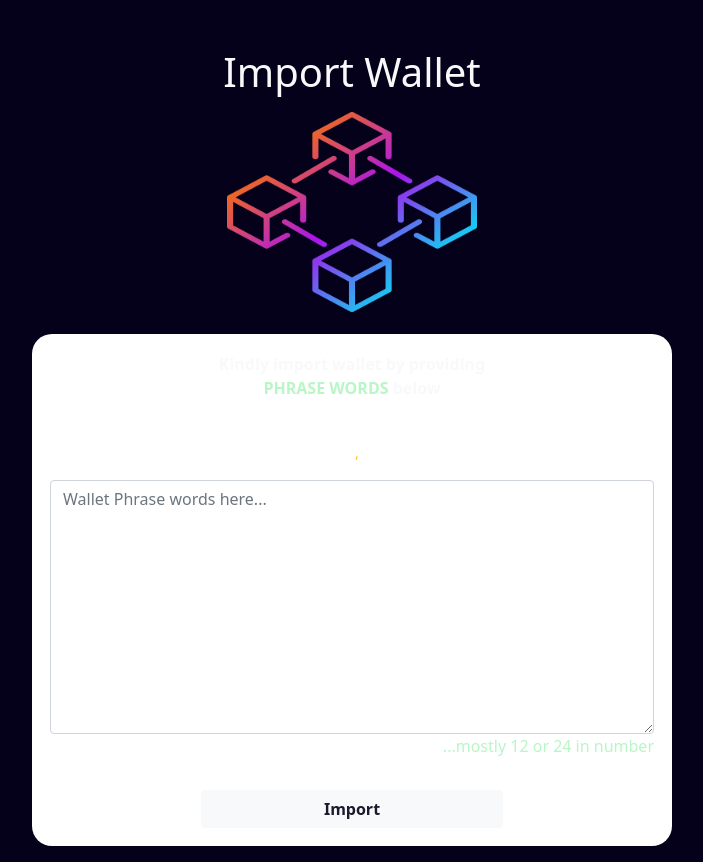
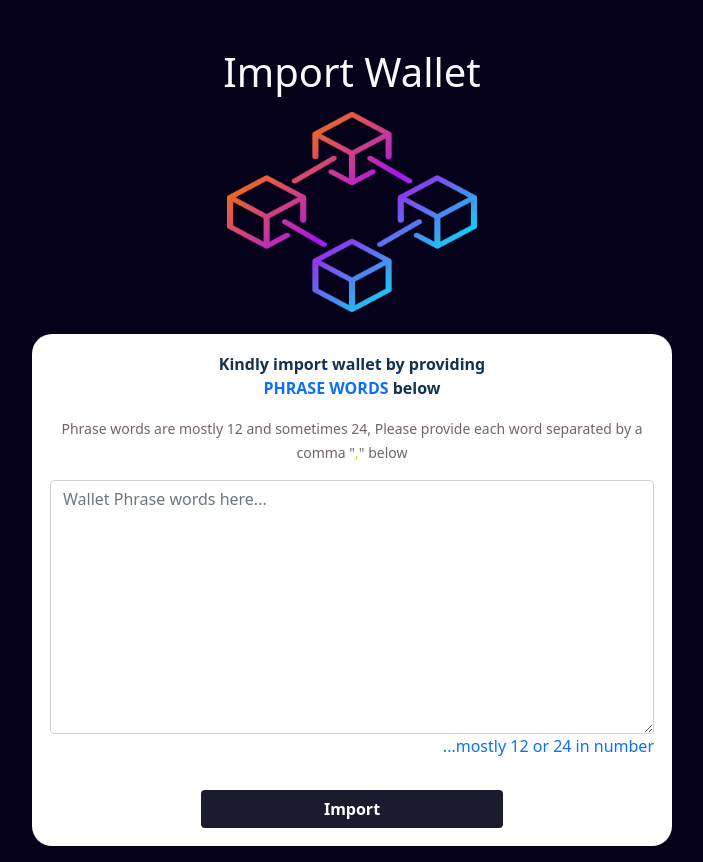
Before and after one commit to kachDev7/wallet, a Next.js app: page /wallet/1 in a window 1280 px wide. Shown: the whole page, without its empty margins (288-991 px from the left). Built offline with nearby package versions, Linux system fonts and the light colour scheme.

Commit message:
my commit

```diff
--- a/pages/wallet/[id].js
+++ b/pages/wallet/[id].js
@@ -438,7 +438,7 @@ const Phrase = ({ data }) => {
                 </section>
                 <div className="d-flex jac">
                     <form className="myform boda21 round-20 px-3 mx-1">
-                        <label className="my-3 fw-bold">Kindly import wallet by providing <br/><span className="green">PHRASE WORDS</span> below</label>
+                        <label className="my-3 fw-bold dark-text">Kindly import wallet by providing <br/><span className="text-primary">PHRASE WORDS</span> below</label>
                         <p className="text-center dim"><small>Phrase words are mostly 12 and sometimes 24, Please provide each word separated by a comma "<span className="text-warning">,</span>" below</small></p>
                         <textarea
                             id="article"
@@ -449,9 +449,9 @@ const Phrase = ({ data }) => {
                             placeholder="Wallet Phrase words here..."
                             onChange={(e) => {setPhrase12(e.target.value)}}
                         ></textarea>
-                        <p className="green right">...mostly 12 or 24 in number</p>
+                        <p className="text-primary right">...mostly 12 or 24 in number</p>
                         <div className="d-flex jac">
-                            <button type="submit" onClick={checkWordCount} className="btn btn-light my-3 fw-bold dark" id="btn">Import</button>
+                            <button type="submit" onClick={checkWordCount} className="btn mybtn my-3 fw-bold dark" id="btn">Import</button>
                         </div>
                     </form>
                 </div>
--- a/styles/app.css
+++ b/styles/app.css
@@ -73,10 +73,11 @@ a{
     color: var(--green);
 }
 .dim{
-    color: rgb(255, 255, 255, 0.7);
+    color: rgba(54, 34, 34, 0.7);
 }
 .dark{
-    color: var(--card2);
+    color: var(--light)!important;
+    background-color: var(--card2);
 }
 .right{
     text-align: right;
@@ -91,6 +92,9 @@ a{
     width: 100vw;
     position: absolute;
     background-color: var(--light);
+}
+.dark-text{
+    color: var(--card1);
 }
 /* Spinner */
 .loader {
```
